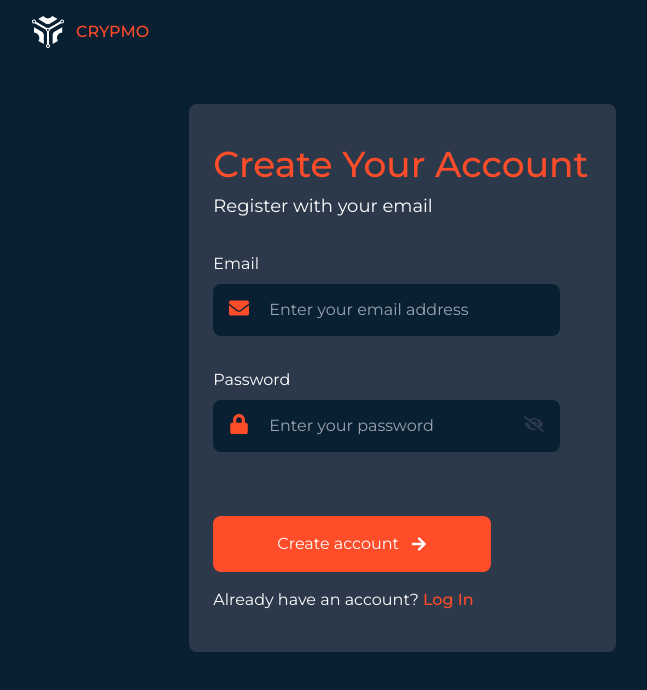
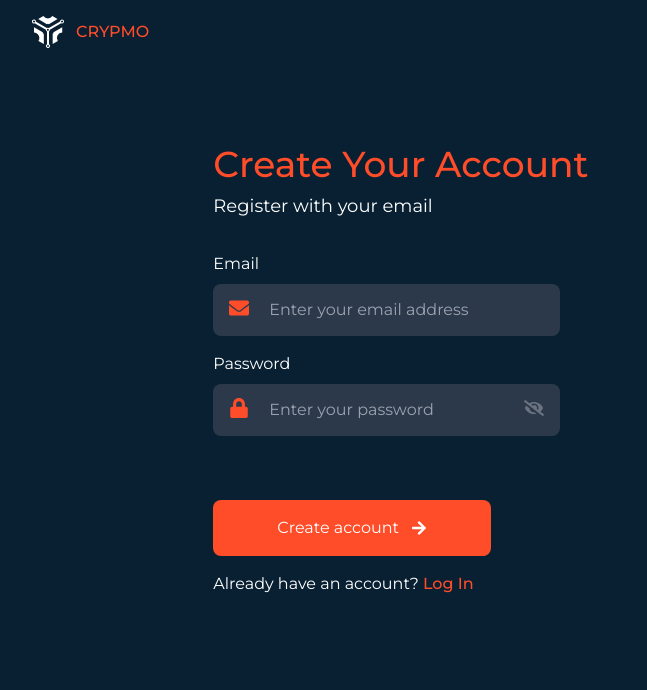
Before and after one commit to DeXtreme/Crypmo, a React (Create React App) app in the folder src/app/: page /register in a window 1280 px wide. Shown: the top 690 px of the page, without its empty margins (24-671 px from the left). Built offline with nearby package versions, Linux system fonts and the light colour scheme.

Commit message:
feature(RegisterForm): Add form validation
Adds validation to the form and add the utility function
to create and send the registeration request

```diff
--- a/src/app/package.json
+++ b/src/app/package.json
@@ -6,6 +6,7 @@
     "@testing-library/jest-dom": "^5.16.1",
     "@testing-library/react": "^12.1.2",
     "@testing-library/user-event": "^13.5.0",
+    "formik": "^2.2.9",
     "prop-types": "^15.8.1",
     "react": "^17.0.2",
     "react-dom": "^17.0.2",
@@ -13,7 +14,8 @@
     "react-router": "^6.2.1",
     "react-router-dom": "^6.2.1",
     "react-scripts": "5.0.0",
-    "web-vitals": "^2.1.2"
+    "web-vitals": "^2.1.2",
+    "yup": "^0.32.11"
   },
   "scripts": {
     "start": "react-scripts start",
--- /dev/null
+++ b/src/app/src/constants/index.js
@@ -0,0 +1 @@
+export const API_URL = "/api/v1"
--- a/src/app/src/features/RegisterForm/RegisterForm.js
+++ b/src/app/src/features/RegisterForm/RegisterForm.js
@@ -1,70 +1,99 @@
-import { checkPropTypes } from 'prop-types';
-import {FaEnvelope, FaLock, FaEyeSlash, FaArrowRight} from 'react-icons/fa';
-export function RegisterForm(props){
+import PropTypes from 'prop-types';
+import { useFormik } from 'formik';
+import { useState } from 'react';
+import {object,string} from 'yup';
+import {FaEnvelope, FaLock, FaEyeSlash, FaEye, FaArrowRight, FaRegEnvelope} from 'react-icons/fa';
+
+import { doRegister } from './utils'
+
+function RegisterForm(props){
+    const [isVisible, setVisible] = useState(false);
+    const [isSubmitted, setSubmitted] = useState(false);
+
+    const formik = useFormik({
+        initialValues : {
+            email: "",
+            password: ""
+        },
+        validationSchema: object({
+            email: string().email("Please enter a valid email address")
+                           .required("Please enter your email address"),
+            password: string().min(8,"Password should be 8 characters or longer")
+                              .matches(/[A-Z]/g,"Password should contain at least one uppercase letter")
+                              .matches(/[0-9]/g,"Password should contain at least one number")
+                              .required("Please enter your password")
+        }),
+        onSubmit: async (values, {setSubmitting}) => {
+            let result = await doRegister({email:values.email,
+                                           password:values.password})
+            setSubmitted(result);
+        }
+    })
+
+    const handleVisible = () => setVisible(prev => !prev)
+
     return (
         <div className={props?.className}>
-            <form className="bg-secondary py-10 px-6 rounded-lg">
+
+            {!isSubmitted ? <form className=" py-10 px-6 rounded-lg relative" onSubmit={formik.handleSubmit}>
+
                 <h1 className="font-medium text-4xl mb-2 text-accent">Create Your Account</h1>
                 <h2 className=" mb-8 text-lg">Register with your email</h2>
-                <div className="mb-8 w-11/12">
+
+                <div className="mb-4 w-11/12">
                     <p className="mb-2">Email</p>
                     <div className="relative">
-                        <input type="email" className="bg-primary px-14 py-3.5 w-full rounded-lg"
-                        placeholder="Enter your email address" required/>
-                    <FaEnvelope className="text-accent absolute top-3.5 left-4 text-xl"/>
+                        <input type="email" {...formik.getFieldProps("email")}
+                        className={`bg-secondary px-14 py-3.5 w-full rounded-lg
+                        ${formik.errors.email && formik.touched.email && "ring-1 ring-red-600 rounded-lg accent-red-600"}
+                        transition-all disabled:brightness-75`}
+                        placeholder="Enter your email address" required disabled={formik.isSubmitting}/>
+
+                        <FaEnvelope className="text-accent absolute top-3.5 left-4 text-xl"/>
                     </div>
+                    {formik.errors.email && formik.touched.email &&
+                     <p className="my-1 text-red-600 text-sm">{formik.errors.email}</p>}
                 </div>
+
                 <div className="mb-16 w-11/12">
                     <p className="mb-2">Password</p>
                     <div className="relative">
-                        <input type="password" className="bg-primary px-14 py-3.5 w-full rounded-lg"
-                        placeholder="Enter your password" required />
+                        <input type={isVisible ? "text" : "password"} {...formik.getFieldProps("password")}
+                        className={`bg-secondary px-14 py-3.5 w-full rounded-lg
+                        ${formik.errors.password && formik.touched.password && "ring-1 ring-red-600 rounded-lg accent-red-600"}
+                        transition-all disabled:brightness-75`}
+                        placeholder="Enter your password" required disabled={formik.isSubmitting}/>
+
                         <FaLock className="text-accent absolute top-3.5 left-4 text-xl"/>
-                        <FaEyeSlash className="text-secondary absolute top-3.5 right-4 text-xl"/>
+                        {isVisible ? <FaEye onClick={handleVisible} className="text-gray-500 absolute top-3.5 right-4 text-xl cursor-pointer"/> :
+                            <FaEyeSlash onClick={handleVisible} className="text-gray-500 absolute top-3.5 right-4 text-xl cursor-pointer"/>}
+
+                        {formik.errors.password && formik.touched.password &&
+                        <p className="my-1 text-red-600 text-sm">{formik.errors.password}</p>}
                     </div>
                 </div>
                 <div>
-                    <button type="submit" className="bg-accent rounded-lg px-16 py-4 mb-4">
+                    <button type="submit" className="bg-accent rounded-lg px-16 py-4 mb-4 transition-all hover:bg-white hover:text-accent
+                    disabled:brightness-75 disabled:hover:bg-accent disabled:hover:text-white" disabled={formik.isSubmitting}>
                         <div className="flex items-center justify-center">
                             Create account<FaArrowRight className="inline-block ml-3"/>
                         </div>
                     </button>
                 </div>
                 <p>Already have an account? <a href="#" className="text-accent font-medium">Log In</a></p>
-            </form>
+            </form>:
+            <div>
+                <h1 className="text-4xl font-medium"><FaRegEnvelope className="inline-block text-accent mr-5 text-6xl"/> Verify your account</h1>
+                <p className="mt-5">Congratulations, you're almost done. Before being able to use your account
+                   you need to verify your account by clicking the link that been sent to your email address.</p>
+                <a className="text-accent mt-4 inline-block" href="#">Log In</a>
+            </div>}
         </div>
     );
 }
 
+RegisterForm.propTypes = {
+    className: PropTypes.string
+}
 
-/*
-<form className="bg-secondary py-10 px-6 rounded-lg">
-            <h1 className="font-medium text-3xl mb-1">Create Your Account</h1>
-            <h2 className=" mb-8">Register with your email</h2>
-            <div className="mb-4">
-                <p className="mb-1">Email</p>
-                <div className="relative">
-                    <input type="email" className="bg-primary px-14 py-3"
-                    placeholder="Enter your email address" required/>
-                <FaEnvelope className="text-accent absolute top-3.5 left-4 text-xl"/>
-                </div>
-            </div>
-            <div className="mb-10">
-                <p className="mb-1">Password</p>
-                <div className="relative">
-                    <input type="password" className="bg-primary px-14 py-3"
-                    placeholder="Enter your password" required />
-                    <FaLock className="text-accent absolute top-3.5 left-4 text-xl"/>
-                    <FaEyeSlash className="text-secondary absolute top-3.5 right-4 text-xl"/>
-                </div>
-            </div>
-            <div className="text-center">
-                <button type="submit" className="group bg-accent w-14 h-14 rounded-full transition-all overflow-hidden hover:w-full hover:rounded-lg">
-                    <div className="flex items-center justify-center">
-                        <span className="transition-all w-0 overflow-hidden group-hover:w-auto group-hover:mr-2">Continue</span>
-                        <FaArrowRight className="inline-block"/>
-                    </div>
-                </button>
-            </div>
-        </form>
-        */
+export default RegisterForm;
--- /dev/null
+++ b/src/app/src/features/RegisterForm/utils.js
@@ -0,0 +1,21 @@
+import { API_URL } from "../../constants"
+
+export async function doRegister({email, password}){
+    await new Promise(r => setTimeout(r, 5000));
+    return true;
+    const data = {email: email, password: password};
+
+    let response = await fetch(`${API_URL}/account/register`, {
+                            method: "POST",
+                            headers: {
+                                'Content-Type': 'application/json'
+                            },
+                            body: JSON.stringify(data)
+                        })
+                        .catch(e => {
+                            console.log(e);
+                            return false;
+                        });
+
+    return response.ok;
+}
--- a/src/app/src/pages/Register/Register.js
+++ b/src/app/src/pages/Register/Register.js
@@ -1,5 +1,5 @@
 import  Navbar from "../../layouts/Navbar/Navbar";
-import { RegisterForm } from "../../features/RegisterForm/RegisterForm";
+import RegisterForm from "../../features/RegisterForm/RegisterForm";
 
 export function Register(props){
     return (
```
Also changed, not shown: 1 other file (tests, documents, lock files or other folders).
